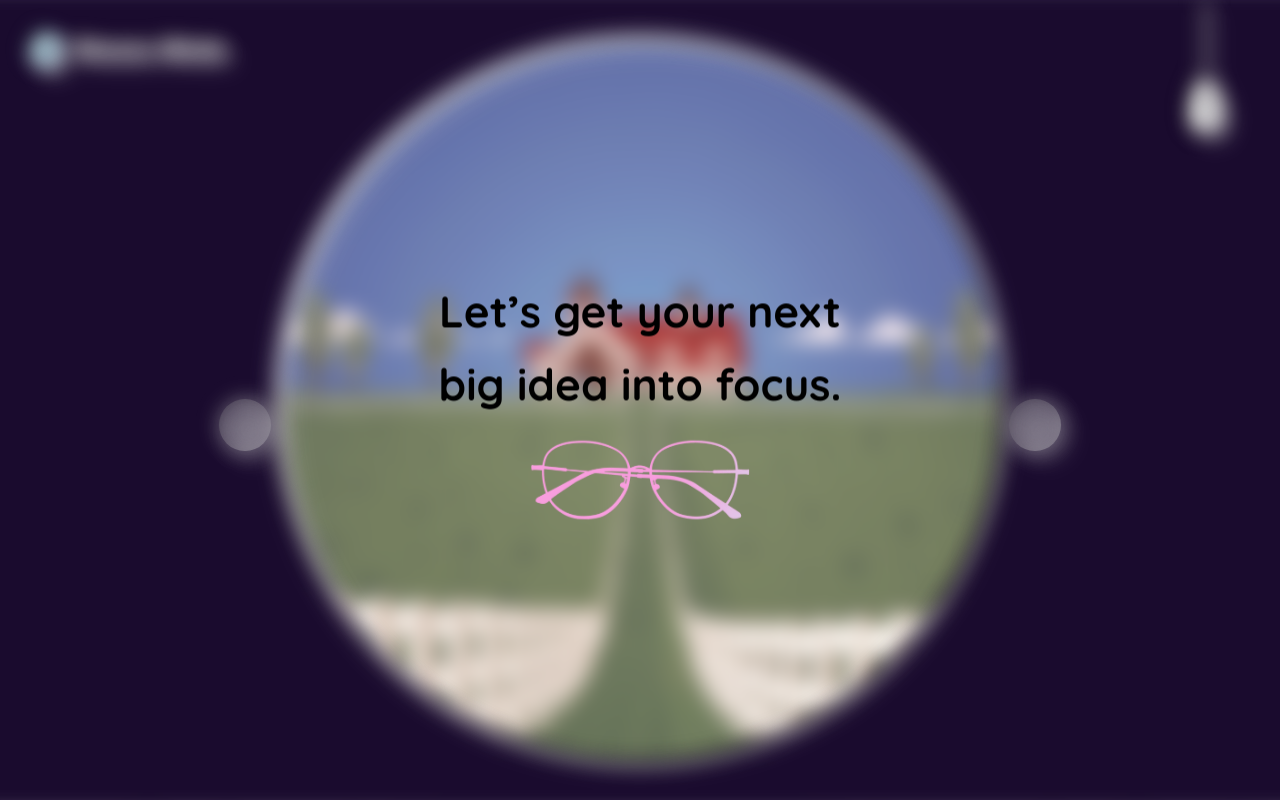
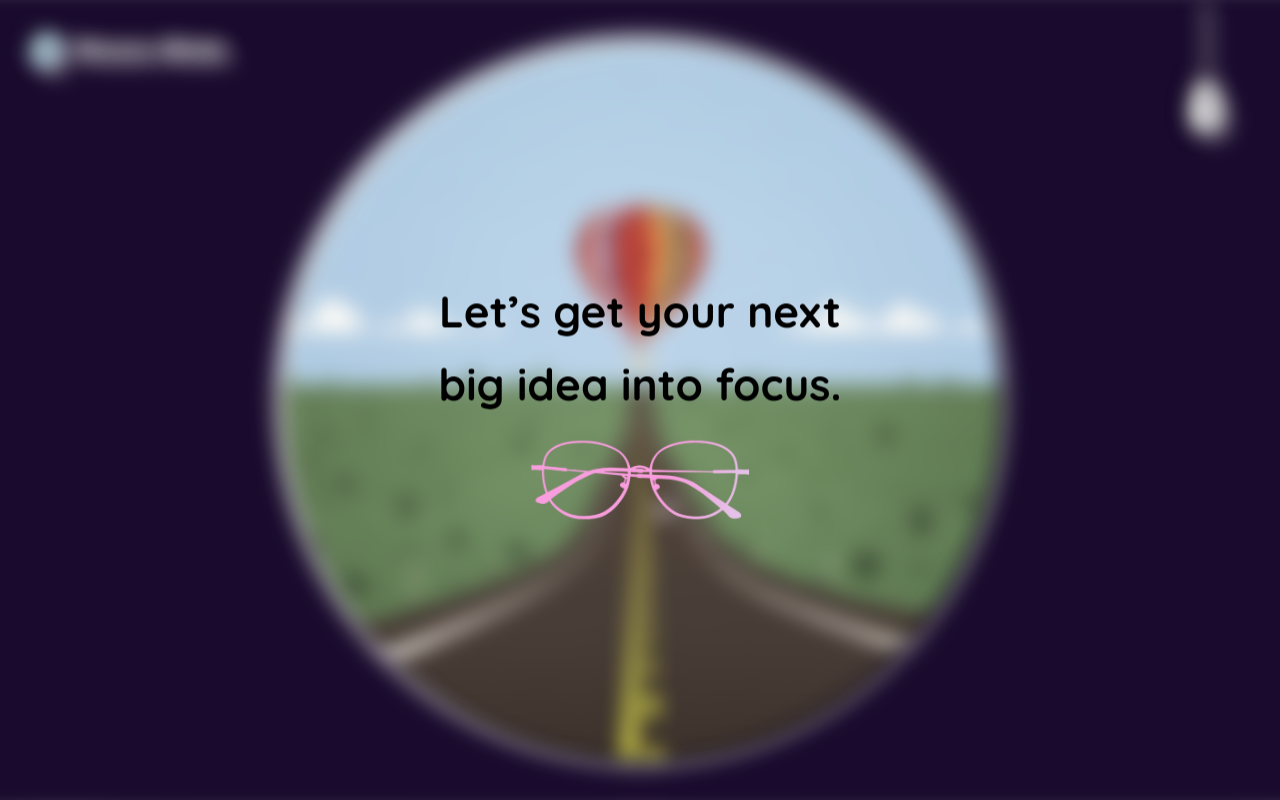
Before and after one commit to rmmindo/rheana-portfolio, a React (Vite) app in the folder apps/web/: page / in a window 1280 px wide. Built offline with nearby package versions, Linux system fonts and the light colour scheme.

Commit message:
feat: lock background to hot air balloon sequence and scale gear icon up by 25%

```diff
--- a/apps/web/src/App.jsx
+++ b/apps/web/src/App.jsx
@@ -1,17 +1,9 @@
-import { useState } from 'react';
 import './styles/main.scss';
 import VisionGate from './components/VisionGate.jsx';
 import ThemeCord from './components/ThemeCord.jsx';
 import { I18nProvider } from './hooks/useI18n.jsx';
 
-const SCENES = ['house', 'balloon'];
-
 export default function App() {
-  const [sceneIndex, setSceneIndex] = useState(0);
-
-  const prevScene = () => setSceneIndex((i) => (i === 0 ? SCENES.length - 1 : i - 1));
-  const nextScene = () => setSceneIndex((i) => (i === SCENES.length - 1 ? 0 : i + 1));
-
   return (
     <I18nProvider>
       <a href="/" className="brand-anchor" style={{
@@ -35,15 +27,8 @@ export default function App() {
       </a>
       <ThemeCord />
 
-      <div className={`site-bg scene-${SCENES[sceneIndex]}`}></div>
+      <div className="site-bg scene-balloon"></div>
       <div className="site-mask"></div>
-
-      <button className="scene-nav scene-nav--prev" onClick={prevScene} aria-label="Previous scene">
-        &lsaquo;
-      </button>
-      <button className="scene-nav scene-nav--next" onClick={nextScene} aria-label="Next scene">
-        &rsaquo;
-      </button>
 
       <VisionGate />
     </I18nProvider>
--- a/apps/web/src/components/ThemeCord.jsx
+++ b/apps/web/src/components/ThemeCord.jsx
@@ -21,7 +21,7 @@ const MoonIcon = () => (
 );
 
 const AutoGearIcon = () => (
-  <svg width="16" height="16" viewBox="0 0 24 24" fill="none" stroke="currentColor" strokeWidth="2" strokeLinecap="round" strokeLinejoin="round">
+  <svg width="16" height="16" viewBox="0 0 24 24" fill="none" stroke="currentColor" strokeWidth="2" strokeLinecap="round" strokeLinejoin="round" style={{ transform: 'scale(1.25)' }}>
     <circle cx="12" cy="12" r="3"></circle>
     <path d="M19.4 15a1.65 1.65 0 0 0 .33 1.82l.06.06a2 2 0 0 1 0 2.83 2 2 0 0 1-2.83 0l-.06-.06a1.65 1.65 0 0 0-1.82-.33 1.65 1.65 0 0 0-1 1.51V21a2 2 0 0 1-2 2 2 2 0 0 1-2-2v-.09A1.65 1.65 0 0 0 9 19.4a1.65 1.65 0 0 0-1.82.33l-.06.06a2 2 0 0 1-2.83 0 2 2 0 0 1 0-2.83l.06-.06a1.65 1.65 0 0 0 .33-1.82 1.65 1.65 0 0 0-1.51-1H3a2 2 0 0 1-2-2 2 2 0 0 1 2-2h.09A1.65 1.65 0 0 0 4.6 9a1.65 1.65 0 0 0-.33-1.82l-.06-.06a2 2 0 0 1 0-2.83 2 2 0 0 1 2.83 0l.06.06a1.65 1.65 0 0 0 1.82.33H9a1.65 1.65 0 0 0 1-1.51V3a2 2 0 0 1 2-2 2 2 0 0 1 2 2v.09a1.65 1.65 0 0 0 1 1.51 1.65 1.65 0 0 0 1.82-.33l.06-.06a2 2 0 0 1 2.83 0 2 2 0 0 1 0 2.83l-.06.06a1.65 1.65 0 0 0-.33 1.82V9a1.65 1.65 0 0 0 1.51 1H21a2 2 0 0 1 2 2 2 2 0 0 1-2 2h-.09a1.65 1.65 0 0 0-1.51 1z"></path>
   </svg>
```
